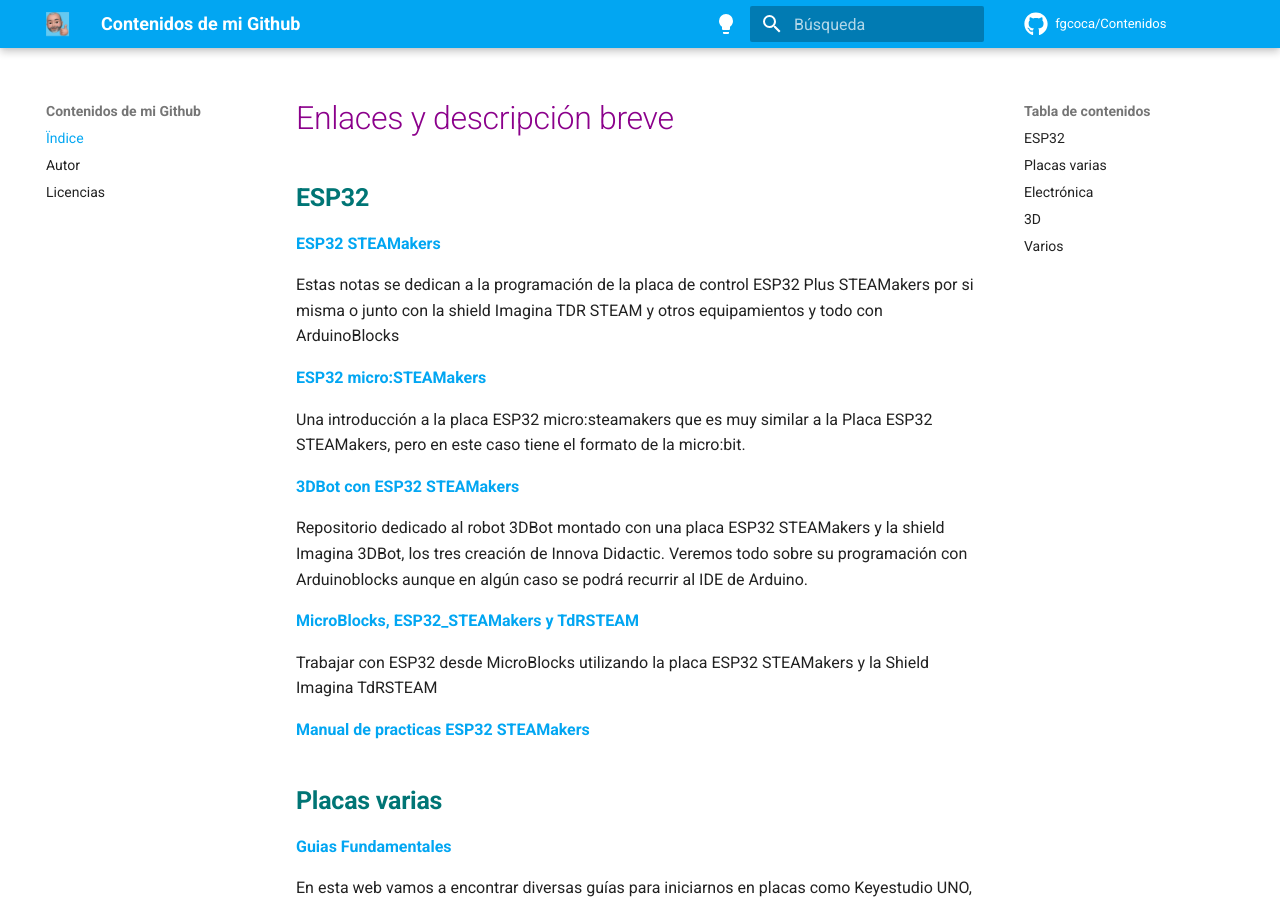
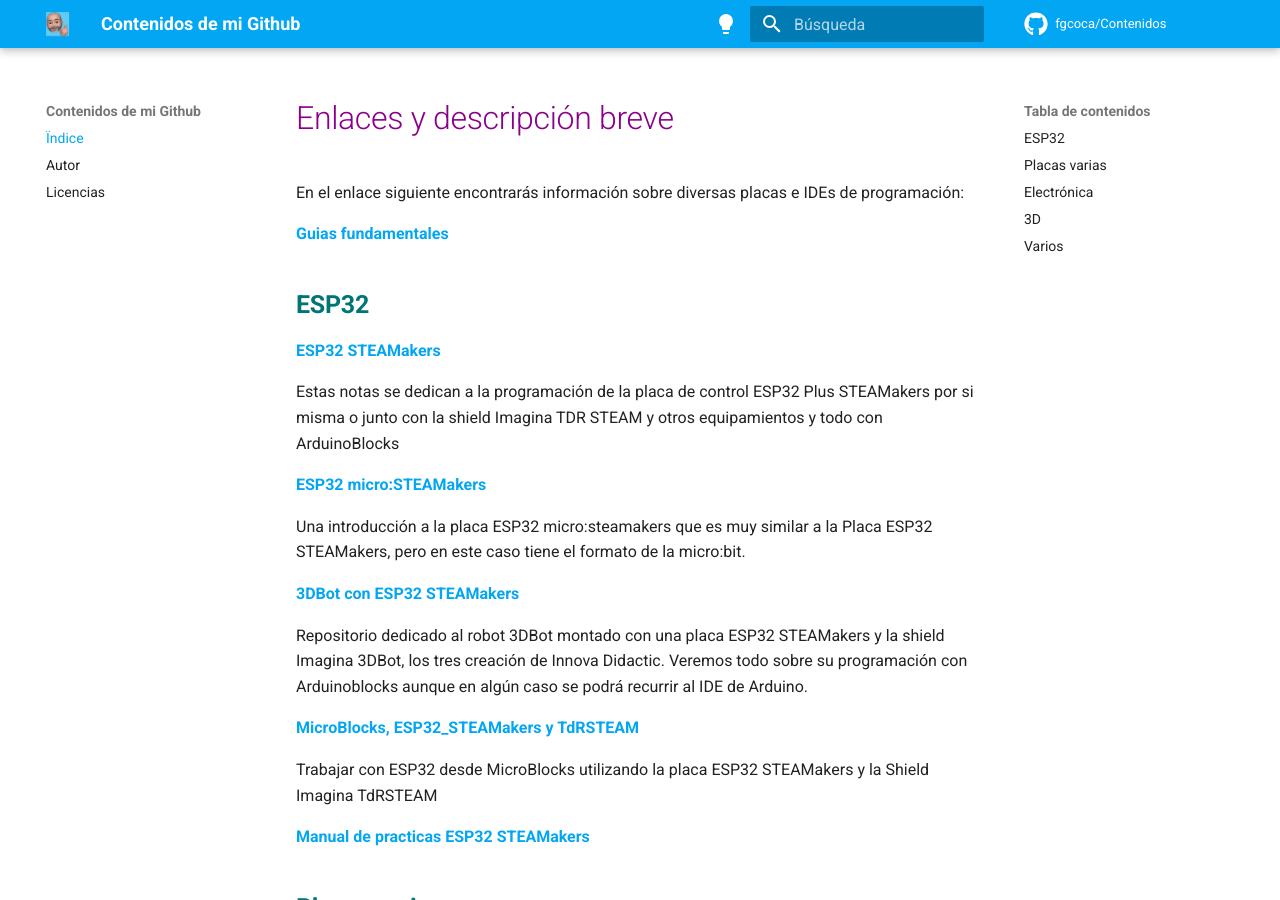
Before and after one commit to fgcoca/Contenidos, an MkDocs documentation site: the page built from docs/index.md, in a window 1280 px wide and 900 px high. Built offline with MkDocs 1.6.1 and Material for MkDocs 9.7.7, drawn with Linux system fonts in a browser that asks for light colours; comment, search, counter and statistics services are not loaded.

Commit message:
Actualizacion

```diff
--- a/docs/index.md
+++ b/docs/index.md
@@ -1,4 +1,7 @@
 # <FONT COLOR=#8B008B>Enlaces y descripción breve</font>
+En el enlace siguiente encontrarás información sobre diversas placas e IDEs de programación:
+
+[**Guias fundamentales**](https://fgcoca.github.io/GuiasFundamentales/)
 
 ## <FONT COLOR=#007575>**ESP32**</font>
 
```
